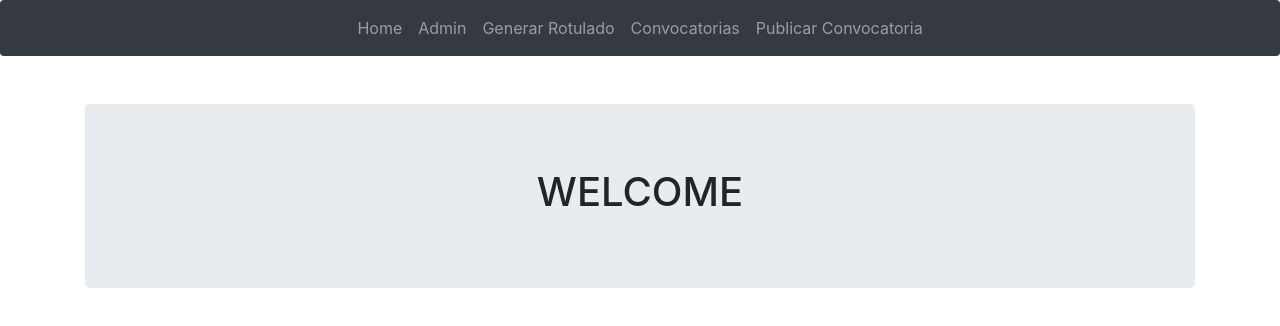
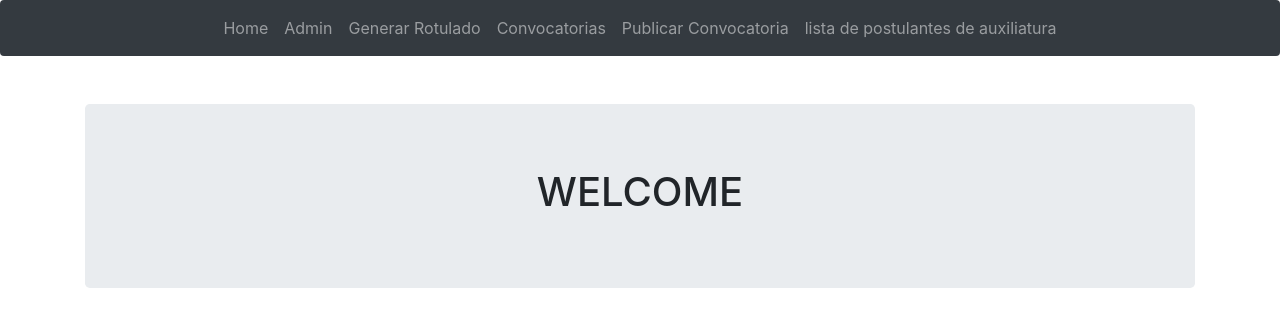
Before and after one commit to EliceoJoel/Cliente-TIS, a React (Create React App) app: page / in a window 1280 px wide. Shown: the top 326 px of the page. Built offline with nearby package versions, Linux system fonts and the light colour scheme.

Commit message:
new list

```diff
--- a/src/App.js
+++ b/src/App.js
@@ -8,7 +8,7 @@ import Generate_Rotulado from './components/Generate_Rotulado'
 import Profile from './components/Profile'
 import List from './components/List'
 import Post from './components/Post'
-
+import Auxiliary_list from './components/Auxiliary_list'
 
 
 class App extends Component {
@@ -24,6 +24,7 @@ class App extends Component {
             <Route exact path="/profile" component={Profile} />
             <Route exact path="/list" component={List} />
             <Route exact path="/post" component={Post} />
+            <Route exact path="/auxiliary_list" component={Auxiliary_list} />
 
 
 
--- /dev/null
+++ b/src/components/Auxiliary_list.js
@@ -0,0 +1,32 @@
+import React, {Component} from 'react';
+import axios from 'axios'
+
+class List extends Component{
+
+  constructor(props) {
+      super(props);
+      this.state = {
+        convocatorias: [],
+      };
+    }
+    componentDidMount() {
+      axios.get('/api/announcement')
+      .then(response => {
+          this.setState({convocatorias : response.data});
+      })
+      .catch(e => {
+          console.log(e);
+      })
+    }
+
+    render(){
+
+      return(
+        <div>
+        <h1> Lista de postulantes de auxiliatura </h1>
+        <p>{this.state.convocatorias.map( convocatoria =>(
+            <i>{convocatoria.name}</i>))}</p>
+        </div>)
+    }
+  }
+  export default List;
--- a/src/components/Navbar.js
+++ b/src/components/Navbar.js
@@ -29,6 +29,11 @@ class Landing extends Component {
         <li className = "nav-item">
           <Link to ="/Post" className= "nav-link">
             Publicar Convocatoria
+          </Link>
+        </li>
+        <li className = "nav-item">
+          <Link to ="/auxiliary_list" className= "nav-link">
+            lista de postulantes de auxiliatura
           </Link>
         </li>
 
```
